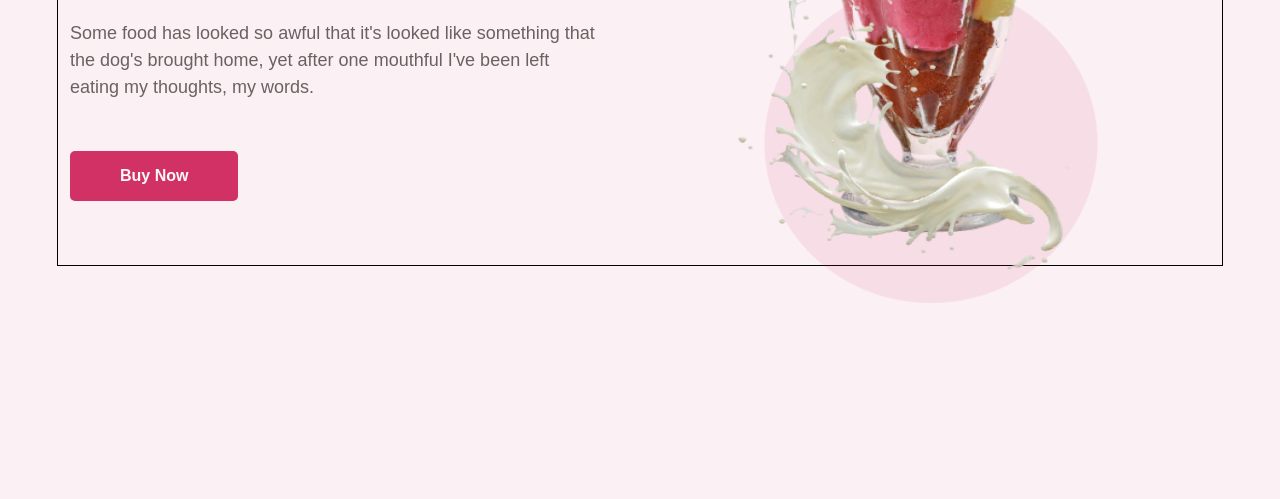
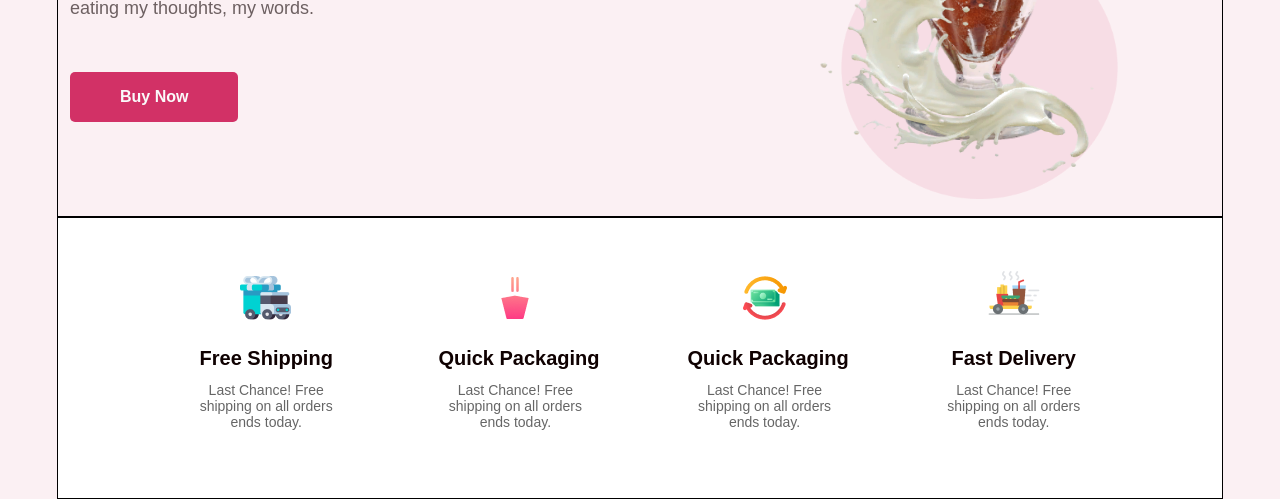
Before and after one commit to ideasaveleva/5.ice-cream-landing-pages, a plain HTML site: page index.html in a window 1280 px wide. Shown: the part 383-882 px from the top of the page. Before the commit the page ends 800 px from the top, so only its background shows below. Drawn offline with Linux system fonts and the light colour scheme; a web font is replaced by a local one.

Commit message:
aside is ready and adapted

```diff
--- a/css/style.css
+++ b/css/style.css
@@ -1,6 +1,8 @@
 /* * {
 	border: 1px solid #f0f;
 } */
+@import url("https://fonts.googleapis.com/css2?family=Fredoka+One&display=swap");
+
 body {
 	background-color: rgba(242, 206, 218, 0.3);
 	color: #0f0101;
@@ -96,3 +98,23 @@
 	color: #d23166;
 	opacity: 0.9;
 }
+.text-center {
+	text-align: center;
+	background-color: #fff;
+}
+.aside-title {
+	font-family: "Hind Madurai", sans-serif;
+	font-weight: 600;
+	font-size: 20px;
+	line-height: 28px;
+	margin-top: 20px;
+	margin-bottom: 10px;
+	white-space: nowrap;
+}
+.aside-text {
+	font-family: "Hind Madurai", sans-serif;
+	font-size: 14px;
+	color: #000000;
+	opacity: 0.6;
+	margin: 0 0 20px;
+}
--- a/index.html
+++ b/index.html
@@ -59,7 +59,7 @@
 		<!-- /.row -->
 	</header>
 	<article class="container">
-		<div class="row align-items-center pt-4">
+		<div class="row align-items-center pb-5 pt-4">
 			<div class="col-lg">
 				<span class="article-description">Sweet fun, full of milk.</span>
 				<h1 class="article-title">Feel inside cold with our delicious
@@ -70,7 +70,7 @@
 				</p>
 				<button class="button">Buy Now</button>
 			</div>
-			<div class="col-6">
+			<div class="col-5">
 				<div class="article-cubic">
 					<img class="article-image" src="img/ice-image.png" alt="Ice foto">
 					<img class="article-image-ellipse" src="img/Ellipse.png" alt="icon ellipse">
@@ -79,6 +79,30 @@
 			</div>
 		</div>
 	</article>
+	<aside class="container">
+		<div class="row justify-content-evenly text-center p-5 align-items-baseline">
+			<div class="col-lg-2 col-md-5 col-sm-5">
+				<img src="img/Group1.png" alt="icon shipping" class="aside-image">
+				<h3 class="aside-title">Free Shipping</h3>
+				<p class="aside-text">Last Chance! Free shipping on all orders ends today.</p>
+			</div>
+			<div class="col-lg-2 col-md-5 col-sm-5">
+				<img src="img/Group2.png" alt="icon shipping" class="aside-image">
+				<h3 class="aside-title">Quick Packaging</h3>
+				<p class="aside-text">Last Chance! Free shipping on all orders ends today.</p>
+			</div>
+			<div class="col-lg-2 col-md-5 col-sm-5">
+				<img src="img/Group3.png" alt="icon shipping" class="aside-image">
+				<h3 class="aside-title">Quick Packaging</h3>
+				<p class="aside-text">Last Chance! Free shipping on all orders ends today.</p>
+			</div>
+			<div class="col-lg-2 col-md-5 col-sm-5">
+				<img src="img/Group4.png" alt="icon shipping" class="aside-image">
+				<h3 class="aside-title">Fast Delivery</h3>
+				<p class="aside-text">Last Chance! Free shipping on all orders ends today.</p>
+			</div>
+		</div>
+	</aside>
 
 </body>
 
```
